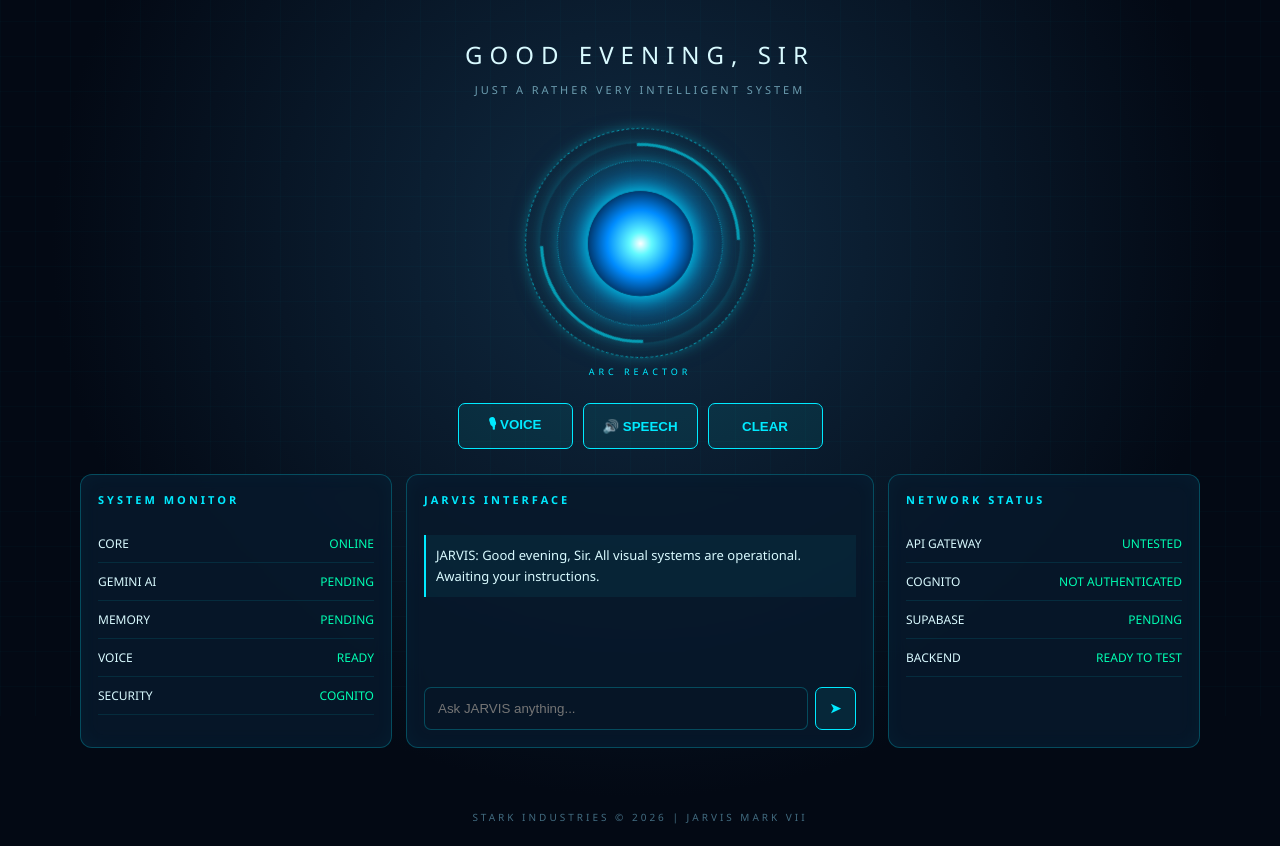
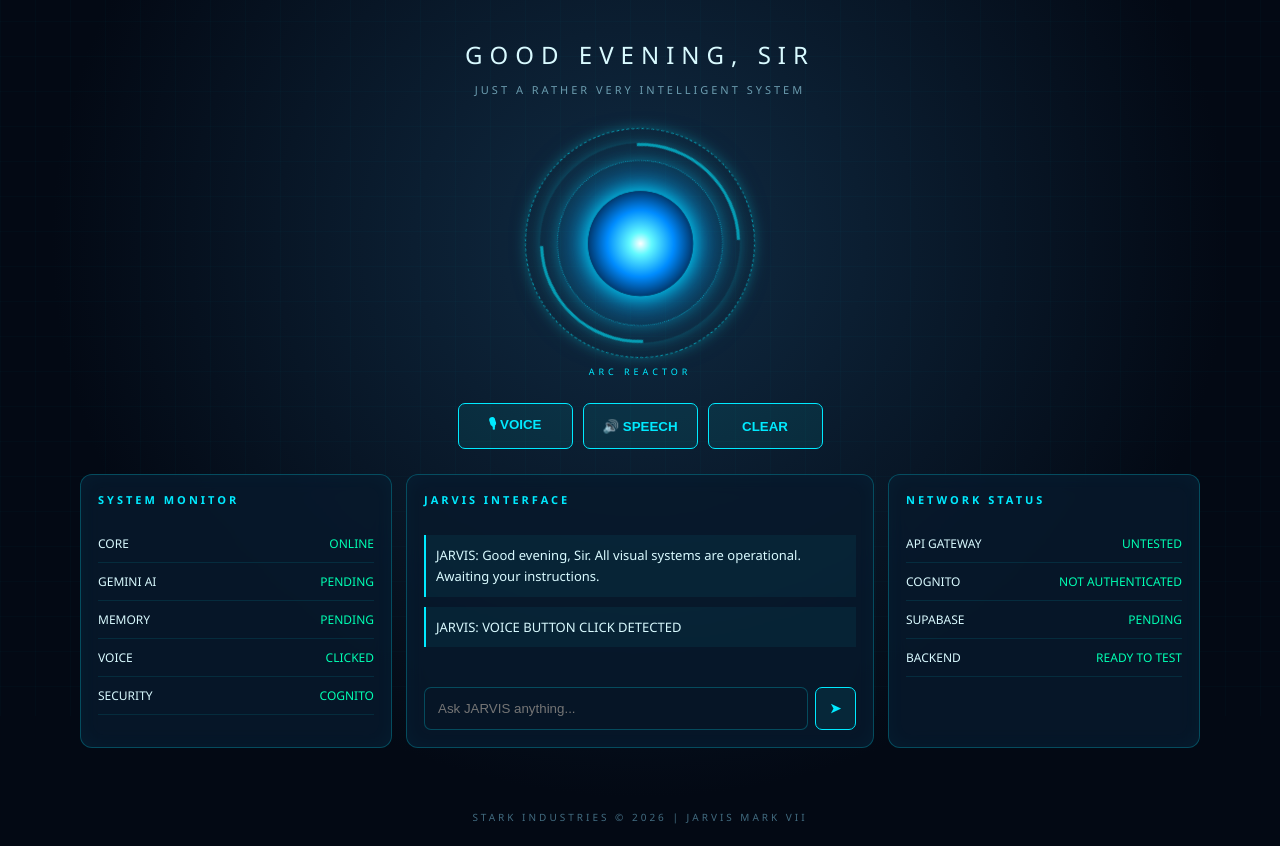
Before and after one commit to karthikkmkd/jarvis-web, a plain HTML site: page index.html in a window 1280 px wide. Both pictures are taken after a click on the button "🎙 VOICE". Shown: the part 84-930 px from the top of the page. Drawn offline with Linux system fonts and the light colour scheme.

Commit message:
Add voice click diagnostic

```diff
--- a/index.html
+++ b/index.html
@@ -227,6 +227,8 @@ async function sendMessage() {
 }
 
 async function startVoice() {
+    addMessage("VOICE BUTTON CLICK DETECTED");
+    document.getElementById("voiceStatus").textContent = "CLICKED";
     if (realtimeActive) {
         stopRealtimeVoice();
         return;
```
